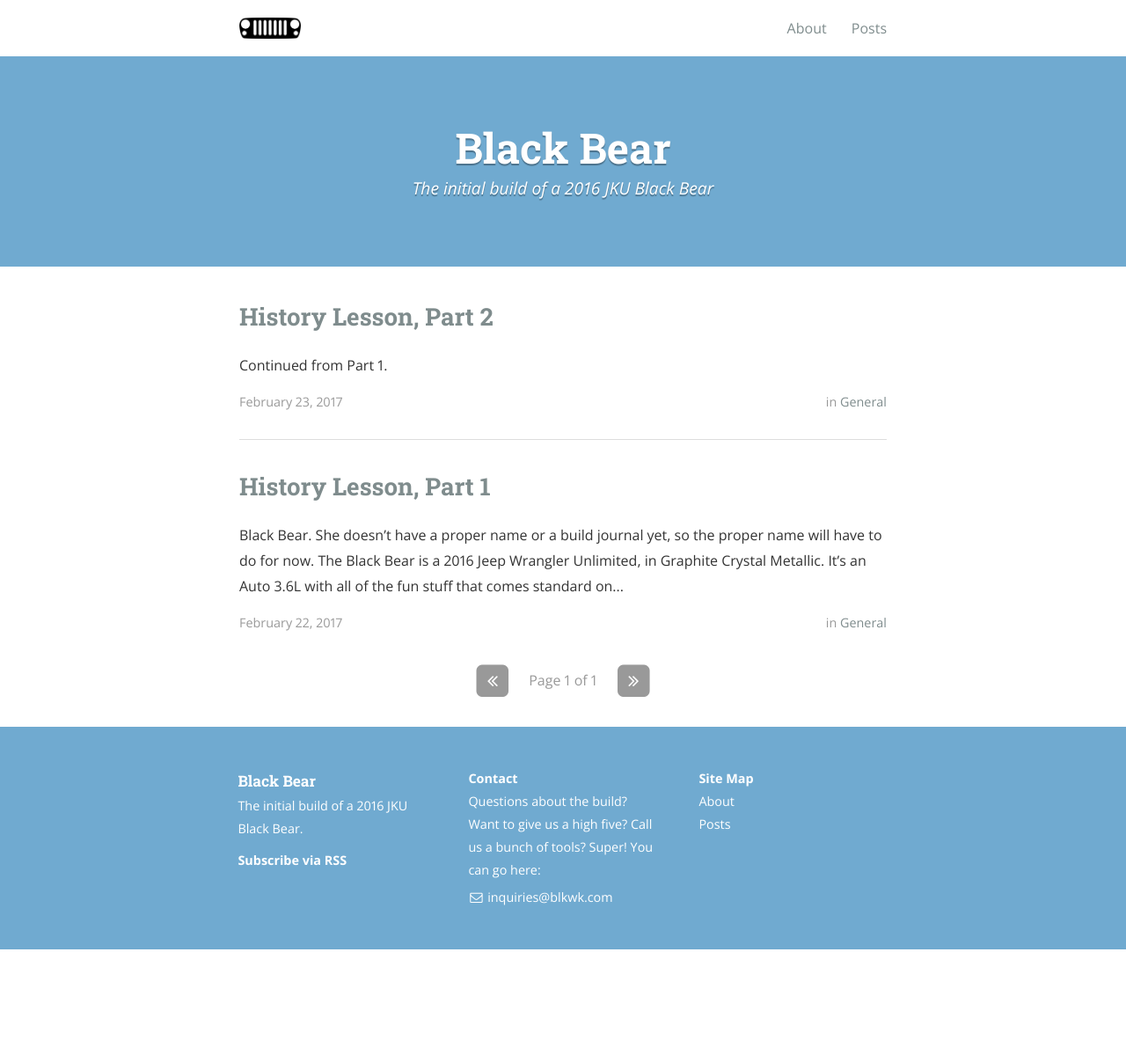
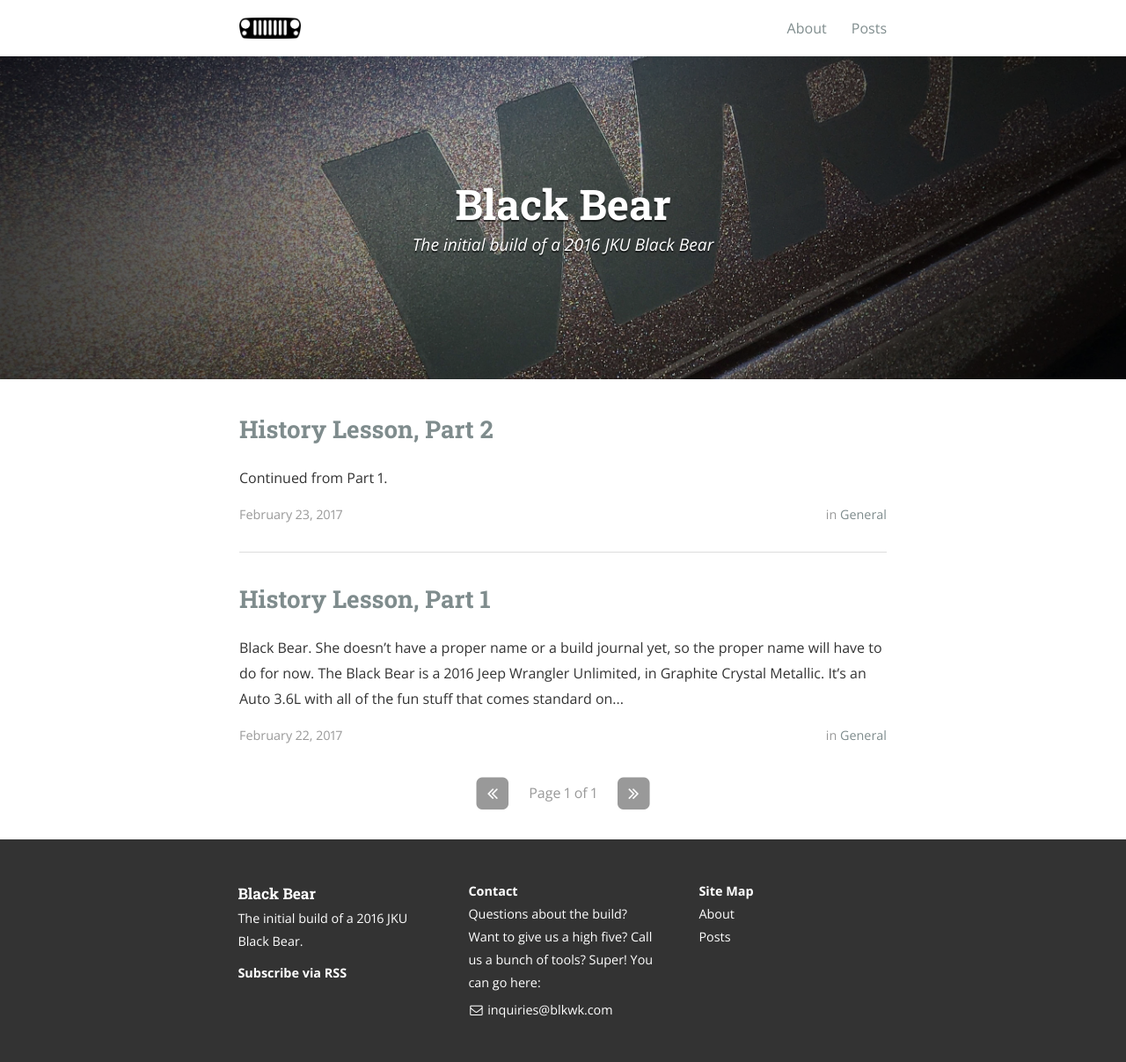
Before and after one commit to blkwk/blackbear, a Jekyll site: the page built from index.html, in a window 1280 px wide. Shown: the whole page at 88% size. Built offline with Jekyll 4.4.1, drawn with Linux system fonts in a browser that asks for light colours; nearby versions of some CDN libraries; the list of posts is cut into pages by our own code; before the commit the page ends 1079 px from its top, so only the background shows below that.

Commit message:
color updates

```diff
--- a/_config.yml
+++ b/_config.yml
@@ -20,7 +20,7 @@
 # root of your server.
 baseurl: "" # the subpath of your site, e.g. /blog/
 url: "https://jeep.blkwk.com" # the base hostname & protocol for your site
-# cover: "/assets/header_image.jpg"
+cover: "/assets/JK_hood.jpg"
 logo: "/assets/JK.png"
 
 # Build settings
--- a/_sass/_layout.scss
+++ b/_sass/_layout.scss
@@ -238,10 +238,9 @@
     }
 	}
 	.site-header-container {
-		padding: 2em 0;
 		color: $white;
 		text-shadow: 0 2px 1px rgba(0,0,0,0.33);
-		background-color: $highlight-color;
+		background-color: $dark-gray;
 		.site-header{
 			.title {
 				font-size: modular-scale(6);
@@ -362,7 +361,7 @@
 .site-footer {
 	$link-color: $white;
 	padding: 2em 1em 2em 1em;
-	background-color: $highlight-color;
+	background-color: $dark-gray;
 	color: $white;
 	a {
 	  color: $link-color;
```
Also changed, not shown: assets/JK_header.jpg (added), assets/JK_hood.jpg (added).
